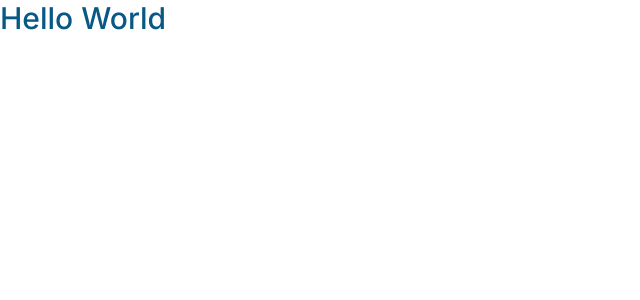
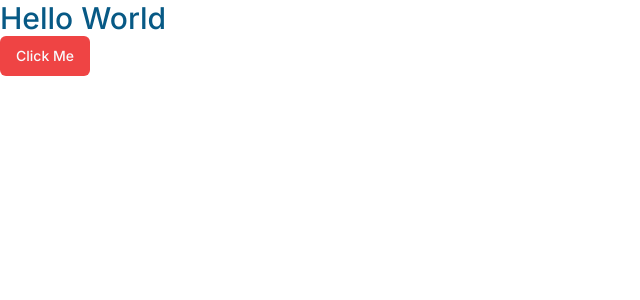
Before and after one commit to PrayagTandon/Edumatrix, a Next.js app: page / in a window 1280 px wide. Shown: the top 300 px of the page, without its empty margins (0-640 px from the left). Built offline with nearby package versions, Linux system fonts and the light colour scheme.

Commit message:
Setting up the project environment

```diff
--- a/app/page.tsx
+++ b/app/page.tsx
@@ -1,5 +1,10 @@
-import Image from "next/image";
+import { Button } from "@/components/ui/button";
 
 export default function Home() {
-  return <p className="text-3xl font-medium text-sky-800">Hello World</p>;
+  return (
+    <div>
+      <p className="text-3xl font-medium text-sky-800">Hello World</p>
+      <Button variant={"destructive"}>Click Me</Button>
+    </div>
+  );
 }
--- /dev/null
+++ b/components/ui/button.tsx
@@ -0,0 +1,56 @@
+import * as React from "react"
+import { Slot } from "@radix-ui/react-slot"
+import { cva, type VariantProps } from "class-variance-authority"
+
+import { cn } from "@/lib/utils"
+
+const buttonVariants = cva(
+  "inline-flex items-center justify-center whitespace-nowrap rounded-md text-sm font-medium ring-offset-background transition-colors focus-visible:outline-none focus-visible:ring-2 focus-visible:ring-ring focus-visible:ring-offset-2 disabled:pointer-events-none disabled:opacity-50",
+  {
+    variants: {
+      variant: {
+        default: "bg-primary text-primary-foreground hover:bg-primary/90",
+        destructive:
+          "bg-destructive text-destructive-foreground hover:bg-destructive/90",
+        outline:
+          "border border-input bg-background hover:bg-accent hover:text-accent-foreground",
+        secondary:
+          "bg-secondary text-secondary-foreground hover:bg-secondary/80",
+        ghost: "hover:bg-accent hover:text-accent-foreground",
+        link: "text-primary underline-offset-4 hover:underline",
+      },
+      size: {
+        default: "h-10 px-4 py-2",
+        sm: "h-9 rounded-md px-3",
+        lg: "h-11 rounded-md px-8",
+        icon: "h-10 w-10",
+      },
+    },
+    defaultVariants: {
+      variant: "default",
+      size: "default",
+    },
+  }
+)
+
+export interface ButtonProps
+  extends React.ButtonHTMLAttributes<HTMLButtonElement>,
+    VariantProps<typeof buttonVariants> {
+  asChild?: boolean
+}
+
+const Button = React.forwardRef<HTMLButtonElement, ButtonProps>(
+  ({ className, variant, size, asChild = false, ...props }, ref) => {
+    const Comp = asChild ? Slot : "button"
+    return (
+      <Comp
+        className={cn(buttonVariants({ variant, size, className }))}
+        ref={ref}
+        {...props}
+      />
+    )
+  }
+)
+Button.displayName = "Button"
+
+export { Button, buttonVariants }
--- a/package.json
+++ b/package.json
@@ -2,6 +2,10 @@
   "name": "edumatrix",
   "version": "0.1.0",
   "private": true,
+  "repository": {
+    "type": "git",
+    "url": "https://github.com/PrayagTandon/Edumatrix.git"
+  },
   "scripts": {
     "dev": "next dev",
     "build": "next build",
@@ -9,6 +13,7 @@
     "lint": "next lint"
   },
   "dependencies": {
+    "@radix-ui/react-slot": "^1.0.2",
     "class-variance-authority": "^0.7.0",
     "clsx": "^2.1.0",
     "lucide-react": "^0.363.0",
```
Also changed, not shown: 1 other file (tests, documents, lock files or other folders).
